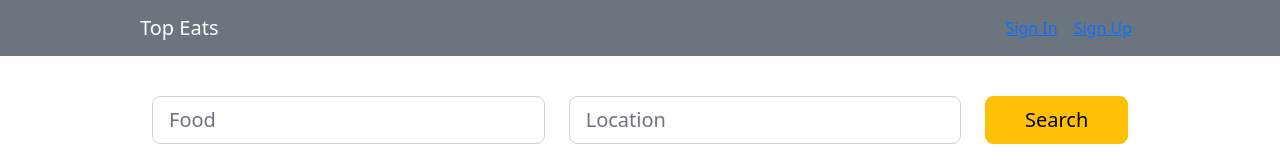
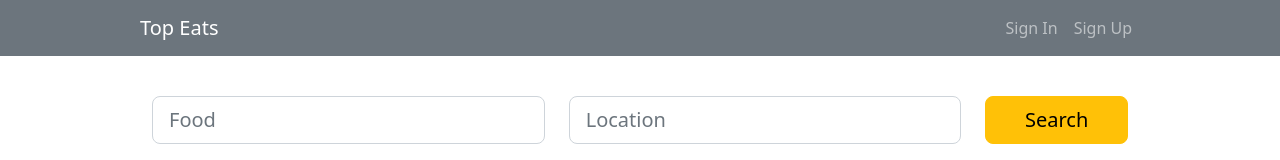
Before and after one commit to CalebSamland/top-eats, a React (Create React App) app in the folder packages/client/: page / in a window 1280 px wide. Shown: the top 160 px of the page. Built offline with nearby package versions, Linux system fonts and the light colour scheme.

Commit message:
Fixed header links

```diff
--- a/packages/client/src/components/Header/Header.js
+++ b/packages/client/src/components/Header/Header.js
@@ -37,8 +37,8 @@
             </Nav>
           :
           <Nav>
-              <Nav.Link><Link to={`/signin`}>Sign In</Link></Nav.Link>
-              <Nav.Link><Link to={`/signup`}>Sign Up</Link></Nav.Link>
+              <Nav.Link as={Link} to={`/signin`}>Sign In</Nav.Link>
+              <Nav.Link as={Link} to={`/signup`}>Sign Up</Nav.Link>
           </Nav>
         }
       </Container>
```
